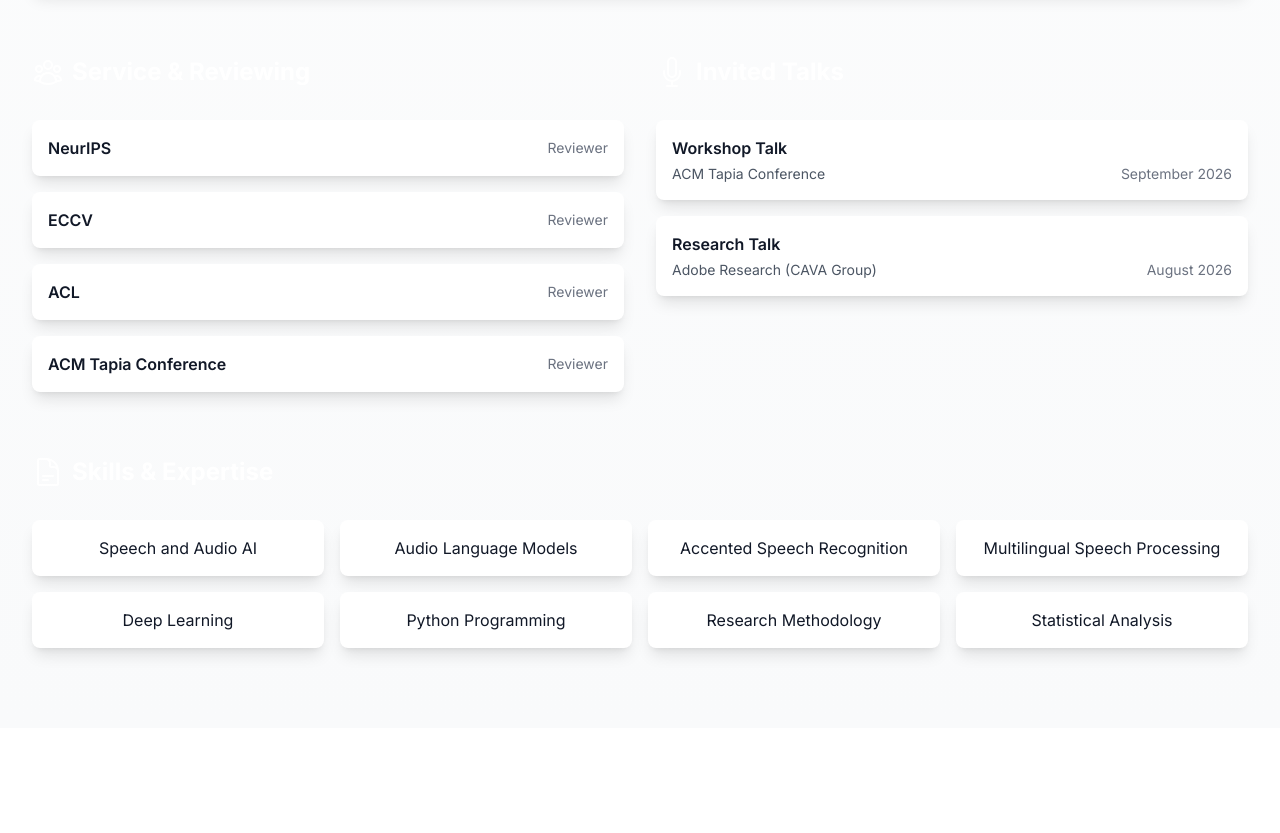
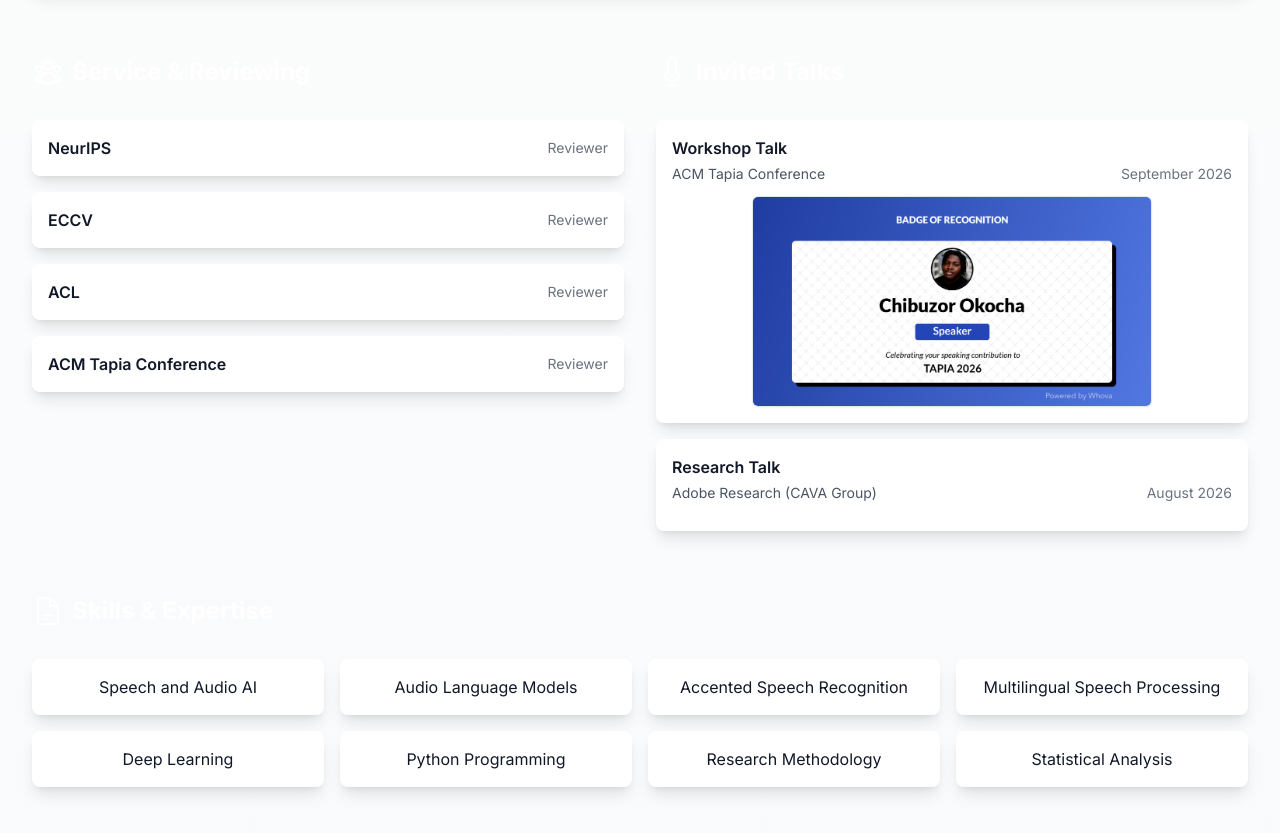
Before and after one commit to unruli/Portfolio-website, a Next.js app: page /about in a window 1280 px wide. Shown: the part 1980-2813 px from the top of the page. Before the commit the page ends 2708 px from the top, so only its background shows below. Built offline with nearby package versions, Linux system fonts and the light colour scheme.

Commit message:
Add TAPIA 2026 speaker badge to invited talks

```diff
--- a/src/app/about/page.tsx
+++ b/src/app/about/page.tsx
@@ -1,6 +1,7 @@
 'use client'
 
 import * as React from 'react'
+import Image from 'next/image'
 import { motion } from 'framer-motion'
 import {
   AcademicCapIcon,
@@ -82,6 +83,7 @@
     title: 'Workshop Talk',
     venue: 'ACM Tapia Conference',
     date: 'September 2026',
+    badge: '/tapia-speaker-badge.png',
   },
   {
     title: 'Research Talk',
@@ -236,10 +238,21 @@
                   className="bg-white dark:bg-gray-900 p-4 rounded-lg shadow-lg"
                 >
                   <h3 className="font-semibold text-gray-900 dark:text-white mb-1">{talk.title}</h3>
-                  <div className="flex justify-between items-center text-sm">
+                  <div className="flex justify-between items-center text-sm mb-3">
                     <span className="text-gray-600 dark:text-gray-300">{talk.venue}</span>
                     <span className="text-gray-500 dark:text-gray-400">{talk.date}</span>
                   </div>
+                  {talk.badge && (
+                    <div className="mt-2 flex justify-center">
+                      <Image
+                        src={talk.badge}
+                        alt={`${talk.venue} Speaker Badge`}
+                        width={400}
+                        height={210}
+                        className="rounded-md shadow-sm border border-gray-200 dark:border-gray-700 object-contain"
+                      />
+                    </div>
+                  )}
                 </motion.div>
               ))}
             </div>
```
Also changed, not shown: public/tapia-speaker-badge.png (added).
